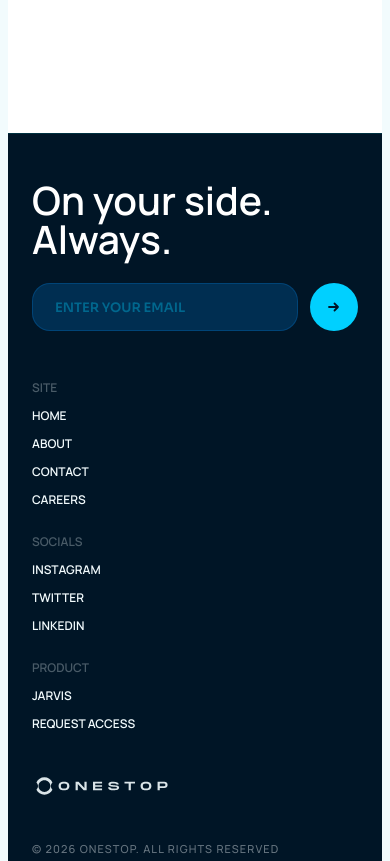
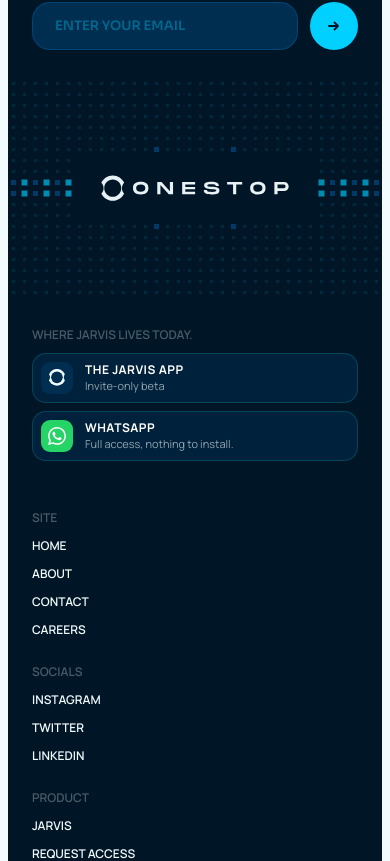
Before and after one commit to pritamX17/demo_site_for_apple_org_account, a Next.js app: page /jarvis in a window 390 px wide. Shown: the part 9009-9870 px from the top of the page. Built offline with nearby package versions, Linux system fonts and the light colour scheme; no server answers.

Commit message:
Footer v3: pixel pulse from the lockup, curved top, where-Jarvis-lives tiles on /jarvis
Co-Authored-By: Claude Fable 5.1 <noreply@anthropic.com>

```diff
--- a/app/home.css
+++ b/app/home.css
@@ -216,8 +216,20 @@
   .frame-wrap { position: relative; width: 100%; overflow: hidden; }
   .frame { position: relative; width: 1440px; transform-origin: top left; margin: 0 auto; }
   .abs { position: absolute; }
-  .f-foot { height: 816px; background: var(--deep950); }
-  .f-foot .panelbg { position: absolute; inset: 0; background: var(--deep950); overflow: hidden; }
+  .f-foot { height: 816px; background: transparent; border-radius: 56px 56px 0 0; overflow: hidden; }
+  .f-foot .panelbg { position: absolute; inset: 0; background: var(--deep950); overflow: hidden; border-radius: 56px 56px 0 0; }
+  .f-foot .pulse { left: 0; top: 132px; width: 1440px; height: 430px; }
+  .pulse { position: relative; overflow: hidden; }
+  .pulse canvas { position: absolute; inset: 0; width: 100%; height: 100%; display: block; }
+  .pulse .biglogo { position: absolute; left: 50%; top: 50%; transform: translate(-50%, -50%); height: auto; opacity: .96; }
+  .f-foot .where { left: 1000px; top: 592px; width: 328px; }
+  .where .k { margin: 0 0 10px; font-weight: 600; font-size: 12px; line-height: normal; text-transform: uppercase; color: var(--foam); opacity: .3; }
+  .where .tile { display: flex; align-items: center; gap: 12px; padding: 8px 12px 8px 8px; margin-bottom: 8px; border: 1px solid rgba(0, 253, 255, .16); border-radius: 14px; background: rgba(0, 46, 81, .5); color: #fff; }
+  .where .tile:hover { border-color: rgba(0, 253, 255, .45); }
+  .where .tile .ic { width: 32px; height: 32px; border-radius: 9px; display: flex; align-items: center; justify-content: center; flex: none; background: var(--deep); color: var(--foam); }
+  .where .tile.wa .ic { background: #25d366; color: #fff; }
+  .where .tile b { display: block; font-weight: 700; font-size: 12px; line-height: 1.2; text-transform: uppercase; letter-spacing: .04em; }
+  .where .tile small { display: block; margin-top: 2px; font-size: 11px; line-height: 1.3; color: rgba(242, 251, 253, .6); }
   .f-foot .panelbg::before { content: ""; position: absolute; left: 0; right: 0; top: 0; height: 1px; background: rgba(0, 253, 255, .12); }
   .f-foot .h1 { left: 112px; top: 54px; width: 480px; margin: 0; font-weight: 600; font-size: 56px; line-height: 1; color: #fff; }
   .f-foot .email { left: 863px; top: 76px; width: 327px; height: 48px; border-radius: 18px; background: var(--deep); border: 1px solid rgba(0, 90, 158, .5); color: var(--aqua); padding: 0 22px; font-family: var(--micro); font-weight: 600; font-size: 14px; line-height: 16px; text-transform: uppercase; box-shadow: 0 1px 2px rgba(5, 20, 27, .06), 0 4px 12px rgba(5, 20, 27, .05); }
@@ -226,9 +238,6 @@
   .f-foot .subscribe { left: 1146px; top: 84px; width: 32px; height: 32px; border-radius: 50%; border: 0; background: var(--aqua); color: var(--deep950); display: flex; align-items: center; justify-content: center; padding: 0; cursor: pointer; transition: transform .16s ease; }
   .f-foot .subscribe:hover { transform: scale(1.06); }
   .f-foot .email { padding-right: 56px; }
-  .f-foot .lockup { left: 1168px; top: 738px; width: 160px; height: 30px; opacity: .9; }
-  .f-foot .dotmatrix { left: 0; top: 132px; width: 1440px; height: 430px; background: url(/figma/footer-dotmatrix-canvas.png) center/contain no-repeat; }
-  .f-foot .dotfade { left: 0; top: 132px; width: 1440px; height: 430px; background: linear-gradient(180deg, #001526 0%, rgba(0, 21, 38, 0) 22%, rgba(0, 0, 0, 0) 82%, #001526 100%); }
   .f-foot .lbl { top: 622px; margin: 0; font-weight: 600; font-size: 12px; line-height: normal; text-transform: uppercase; color: var(--foam); opacity: .3; }
   .f-foot .lnk { top: 644px; margin: 0; font-weight: 600; font-size: 12px; line-height: normal; text-transform: uppercase; color: var(--foam); white-space: nowrap; border: 0; padding: 0; letter-spacing: 0; opacity: 1; }
   .f-foot .legal { left: 112px; top: 742px; margin: 0; font-weight: 500; font-size: 11px; letter-spacing: 1.1px; text-transform: uppercase; color: rgba(242, 251, 253, .42); white-space: nowrap; }
@@ -237,14 +246,15 @@
 
   /* footer · stacked version of the same frame for phones and tablets */
   .mfoot { display: none; padding: 0; }
-  .mfoot .panel { background: var(--deep950); border-radius: 0; padding: 48px 28px 32px; color: #fff; position: relative; overflow: hidden; }
+  .mfoot .panel { background: var(--deep950); border-radius: 32px 32px 0 0; padding: 48px 28px 32px; color: #fff; position: relative; overflow: hidden; }
+  .mfoot .pulse { height: 220px; margin: 28px -28px 0; }
+  .mfoot .where { margin-top: 28px; }
   .mfoot .panel::before { content: ""; position: absolute; left: 0; right: 0; top: 0; height: 1px; background: rgba(0, 253, 255, .12); }
   .mfoot h2 { margin: 0 0 24px; font-weight: 600; font-size: clamp(36px, 10vw, 48px); line-height: 1; }
   .mfoot .email2 { flex-direction: row !important; align-items: center; }
   .mfoot .email2 input { flex: 1 1 auto; height: 48px; background: var(--deep); border-color: rgba(0, 90, 158, .5); color: var(--aqua); }
   .mfoot .email2 input::placeholder { color: var(--aqua); opacity: .35; }
   .mfoot .sub { width: 48px; height: 48px; border-radius: 50%; display: flex; align-items: center; justify-content: center; padding: 0; border: 0; background: var(--aqua); color: var(--deep950); flex: none; }
-  .mfoot .lockup { display: block; margin: 40px 0 0; opacity: .9; }
   .mfoot .sub-old { height: 48px; padding: 0 22px; border-radius: 18px; border: 1px solid rgba(255, 255, 255, .9); background: transparent; color: #fff; font-weight: 700; font-size: 13px; text-transform: uppercase; }
   .mfoot .cols { display: grid; grid-template-columns: 1fr 1fr 1fr; gap: 24px; margin-top: 48px; }
   .mfoot .lbl { margin: 0 0 10px; font-weight: 600; font-size: 12px; text-transform: uppercase; color: var(--foam); opacity: .3; }
--- a/app/jarvis/jarvis.css
+++ b/app/jarvis/jarvis.css
@@ -139,11 +139,6 @@
   .gate .phone-slot .phone { transform: scale(.78); transform-origin: center; }
 
   /* ---------- 09 where Jarvis lives ---------- */
-  .strip { display: flex; align-items: center; justify-content: space-between; gap: 24px; padding: 26px var(--pad); border: 1px solid var(--line); border-radius: 24px; }
-  .strip p { margin: 0; font-size: 16px; line-height: 24px; color: var(--ink2); }
-  .strip b { font-weight: 600; color: var(--deep); }
-  .strip .wa { display: flex; align-items: center; gap: 10px; font-weight: 700; font-size: 13px; text-transform: uppercase; color: var(--tide); white-space: nowrap; }
-  .strip .wa i { width: 10px; height: 10px; border-radius: 50%; background: #25d366; }
 
   @media (max-width: 900px) {
     .jhero-m { display: block; margin: var(--gutter); border-radius: 32px; overflow: hidden; isolation: isolate; color: #fff; padding: 120px 24px 0;
@@ -174,7 +169,6 @@
     .vs3 .lab { font-family: var(--mono); font-size: 11px; letter-spacing: 1.8px; text-transform: uppercase; color: var(--muted); font-weight: 500; margin-bottom: 6px; }
     .vs3 .row > .j { padding: 12px 14px !important; border: 1px solid var(--line); border-radius: 16px !important; margin: 4px 0 0 !important; }
     .bento, .moments { grid-template-columns: 1fr; }
-    .strip { flex-direction: column; align-items: flex-start; }
   }
 }
 @keyframes jp-caret { to { opacity: 0; } }
--- a/app/jarvis/page.tsx
+++ b/app/jarvis/page.tsx
@@ -14,7 +14,6 @@ import { Different } from "@/components/jarvis/Different";
 import { Moments } from "@/components/jarvis/Moments";
 import { Quiet } from "@/components/jarvis/Quiet";
 import { Gate } from "@/components/jarvis/Gate";
-import { Where } from "@/components/jarvis/Where";
 
 export const metadata: Metadata = {
   title: "Jarvis — the wealthy have always had someone in their corner. Now you do too.",
@@ -51,8 +50,7 @@ export default function JarvisPage() {
       <Moments />
       <Quiet />
       <Gate />
-      <Where />
-      <FigmaFooter disclaimer={DISCLAIMER} button="Request access" product={["Jarvis", "/jarvis"]} cta={["Request access", "#gate"]} />
+      <FigmaFooter disclaimer={DISCLAIMER} button="Request access" product={["Jarvis", "/jarvis"]} cta={["Request access", "#gate"]} where />
       <MobileCta label="Request access" href="#gate" hideAt="#gate" />
     </div>
   );
--- a/app/mobile.css
+++ b/app/mobile.css
@@ -68,6 +68,7 @@
   .hp .close14 .ctas { flex-direction: column; align-items: stretch; justify-content: flex-start; gap: 18px; margin-top: 28px; }
   .hp .close14 .lnk { align-self: center; }
   .hp .mfoot .panel { padding: 48px 24px 40px; }
+  .hp .mfoot .pulse { margin-left: -24px; margin-right: -24px; }
 
   /* ── sticky bottom CTA (both pages) ── */
   .hp .mcta { position: fixed; left: 0; right: 0; bottom: 0; z-index: 50; padding: 10px 16px calc(10px + env(safe-area-inset-bottom)); background: rgba(248, 252, 254, .84); -webkit-backdrop-filter: blur(18px); backdrop-filter: blur(18px); border-top: 1px solid rgba(0, 46, 81, .08); transform: translateY(110%); transition: transform .45s cubic-bezier(.2, .7, .2, 1); }
@@ -134,9 +135,5 @@
   .hp.jp .gate .phone-slot { display: none; }
   .hp.jp .gate form { margin-top: 28px; }
   .hp.jp .gate .cta2 { width: 100%; }
-
-  /* ── JARVIS · where ── */
-  .hp.jp #where { padding-top: 64px !important; padding-bottom: 64px !important; }
-  .hp.jp .strip { padding: 22px 20px; gap: 16px; }
 }
 @media (min-width: 901px) { .hp .mcta { display: none; } }
--- a/components/home/FigmaFooter.tsx
+++ b/components/home/FigmaFooter.tsx
@@ -1,8 +1,9 @@
 "use client";
 
-import Image from "next/image";
 import Link from "next/link";
 import { type FormEvent, useEffect, useRef, useState } from "react";
+import { FooterPulse } from "@/components/home/FooterPulse";
+import { OrbitMark, WhatsAppMark } from "@/components/jarvis/logos";
 
 const DISCLAIMER =
   "OneStop AI provides education, information, and automation support — never financial advice. Jarvis, our first product, does not sell products or recommend securities. What comes next, beyond Money, is still being decided.";
@@ -14,11 +15,24 @@ const HREF: Record<string, string> = { Home: "/" };
 /** The Figma footer (208:1250, 1440×816), re-checked against Figma on 2026-09-08: full-bleed deep950, 1px tint line on top,
  *  headline 112/54, the email box alone at 863/76 (no button — Enter submits), links at 622/644, legal at 742. No disclaimer line.
  *  v2 (2026-09-08, Saurabh: "the footer is not there yet"): keeps the Figma geometry and adds an arrow submit inside the email box,
- *  a Product link group (Jarvis · CTA), the OneStop lockup bottom-right, and the disclaimer line under the legal line.
+ *  a Product link group (Jarvis · CTA) and the disclaimer line under the legal line.
+ *  v3 (2026-09-08): the static dot image becomes FooterPulse (a pixel waveform pulsing from the centred lockup),
+ *  the top corners are curved, and the Jarvis page's "Where Jarvis lives today" strip moves in here as two tiles (`where`).
  *  Above 900px it is the exact frame,
  *  laid out at 1440 with Figma coordinates and scaled to the viewport. Below
  *  900px the same content stacks into a readable column. */
-export function FigmaFooter({ disclaimer = DISCLAIMER, button = "Subscribe", product = ["Jarvis", "/jarvis"], cta = ["Try Jarvis", "/jarvis"] }: { disclaimer?: string; button?: string; product?: [string, string]; cta?: [string, string] } = {}) {
+/** "Where Jarvis lives today" — the two doors, as tiles (Jarvis page only). TODO(launch): the WhatsApp link. */
+function Where({ appHref }: { appHref: string }) {
+  return (
+    <>
+      <p className="k">Where Jarvis lives today.</p>
+      <a className="tile" href={appHref} data-to={appHref.startsWith("#") ? "" : undefined}><span className="ic"><OrbitMark size={16} /></span><span><b>The Jarvis app</b><small>Invite-only beta</small></span></a>
+      <a className="tile wa" href="#"><span className="ic"><WhatsAppMark size={18} /></span><span><b>WhatsApp</b><small>Full access, nothing to install.</small></span></a>
+    </>
+  );
+}
+
+export function FigmaFooter({ disclaimer = DISCLAIMER, button = "Subscribe", product = ["Jarvis", "/jarvis"], cta = ["Try Jarvis", "/jarvis"], where = false }: { disclaimer?: string; button?: string; product?: [string, string]; cta?: [string, string]; where?: boolean } = {}) {
   const wrap = useRef<HTMLDivElement>(null);
   const frame = useRef<HTMLDivElement>(null);
   const [sent, setSent] = useState(false);
@@ -49,7 +63,8 @@ export function FigmaFooter({ disclaimer = DISCLAIMER, button = "Subscribe", pro
       {/* desktop: the exact frame */}
       <div className="frame-wrap" ref={wrap}>
         <div className="frame f-foot" ref={frame}>
-          <div className="panelbg"><div className="abs dotmatrix" /><div className="abs dotfade" /></div>
+          <div className="panelbg" />
+          <FooterPulse className="abs" />
           <h2 className="abs h1">On your side. Always.</h2>
           <form onSubmit={onSubmit} style={{ display: "contents" }}>
             <input className="abs email" type="email" required placeholder={sent ? "Thank you" : "Enter your email"} aria-label="Email" disabled={sent} />
@@ -69,7 +84,7 @@ export function FigmaFooter({ disclaimer = DISCLAIMER, button = "Subscribe", pro
           <p className="abs lbl" style={{ left: 704 }}>Product</p>
           <Link className="abs lnk" style={{ left: 704 }} href={product[1]}>{product[0]}</Link>
           <a className="abs lnk" style={{ left: 704 + 64 }} href={cta[1]} data-to={cta[1].startsWith("#") ? "" : undefined}>{cta[0]}</a>
-          <Image className="abs lockup" src="/figma/nav-logo.svg" alt="OneStop AI" width={160} height={30} />
+          {where && <div className="abs where"><Where appHref={cta[1]} /></div>}
           <p className="abs legal">© 2026 OneStop. All rights reserved &nbsp;|&nbsp; <b>Privacy Policy &nbsp;|&nbsp; Terms of Service</b></p>
           <p className="abs disc">{disclaimer}</p>
         </div>
@@ -87,12 +102,13 @@ export function FigmaFooter({ disclaimer = DISCLAIMER, button = "Subscribe", pro
               <button className="sub" type="submit" aria-label={button}><svg width="16" height="16" viewBox="0 0 16 16" fill="none" aria-hidden="true"><path d="M3 8h9M8.5 4.5 12 8l-3.5 3.5" stroke="currentColor" strokeWidth="1.8" strokeLinecap="round" strokeLinejoin="round" /></svg></button>
             </form>
           )}
+          <FooterPulse cell={11} logo={200} />
+          {where && <div className="where"><Where appHref={cta[1]} /></div>}
           <div className="cols">
             <div><p className="lbl">Site</p><div className="lnks">{SITE.map((n) => (HREF[n] ? <Link key={n} href={HREF[n]}>{n}</Link> : <a key={n} href="#">{n}</a>))}</div></div>
             <div><p className="lbl">Socials</p><div className="lnks">{SOCIAL.map((n) => <a key={n} href="#">{n}</a>)}</div></div>
             <div><p className="lbl">Product</p><div className="lnks"><Link href={product[1]}>{product[0]}</Link><a href={cta[1]} data-to={cta[1].startsWith("#") ? "" : undefined}>{cta[0]}</a></div></div>
           </div>
-          <Image className="lockup" src="/figma/nav-logo.svg" alt="OneStop AI" width={140} height={26} />
           <p className="legal">© 2026 OneStop. All rights reserved<br /><b>Privacy Policy &nbsp;|&nbsp; Terms of Service</b></p>
           <p className="disc">{disclaimer}</p>
         </div>
--- /dev/null
+++ b/components/home/FooterPulse.tsx
@@ -0,0 +1,97 @@
+"use client";
+
+import Image from "next/image";
+import { useEffect, useRef } from "react";
+import { gsap, ScrollTrigger } from "@/lib/gsap";
+
+/** The footer's living dot-matrix: a pixel waveform that pulses outward from the
+ *  OneStop lockup on both sides, with a talking cadence (bursts and pauses).
+ *  Pure canvas, driven by the GSAP ticker only while the footer is on screen.
+ *  Brightness is quantised to three steps so it reads as pixels, not a glow. */
+export function FooterPulse({ className = "", cell = 14, logo = 280 }: { className?: string; cell?: number; logo?: number }) {
+  const box = useRef<HTMLDivElement>(null);
+  const cv = useRef<HTMLCanvasElement>(null);
+
+  useEffect(() => {
+    const el = box.current, c = cv.current;
+    if (!el || !c) return;
+    const ctx = c.getContext("2d");
+    if (!ctx) return;
+    const reduced = matchMedia("(prefers-reduced-motion: reduce)").matches;
+    let W = 0, H = 0, dpr = 1, cols = 0, rows = 0;
+    const dot = Math.round(cell * 0.42);
+
+    const resize = () => {
+      W = el.clientWidth; H = el.clientHeight;
+      dpr = Math.min(2, window.devicePixelRatio || 1);
+      c.width = Math.round(W * dpr); c.height = Math.round(H * dpr);
+      ctx.setTransform(dpr, 0, 0, dpr, 0, 0);
+      cols = Math.floor(W / cell); rows = Math.floor(H / cell);
+    };
+    const hash = (n: number) => { const h = Math.sin(n * 127.1 + 311.7) * 43758.5453; return h - Math.floor(h); };
+    // a voice-like envelope: phrases, syllables, pauses
+    const voice = (t: number) => {
+      const phrase = 0.5 + 0.5 * Math.sin(t * 0.37 + 0.8);
+      const syl = 0.45 + 0.3 * Math.sin(t * 2.1) + 0.2 * Math.sin(t * 3.7 + 1.3) + 0.15 * Math.sin(t * 5.3 + 2.1);
+      return Math.max(0.16, Math.min(1, syl * (0.35 + 0.65 * phrase * phrase)));
+    };
+    const LEVELS = ["rgba(0,90,158,.55)", "rgba(0,160,204,.85)", "rgba(0,208,255,1)"];
+
+    const draw = (t: number) => {
+      ctx.clearRect(0, 0, W, H);
+      const ox = (W - cols * cell) / 2 + cell / 2, oy = (H - rows * cell) / 2 + cell / 2;
+      const cx = (cols - 1) / 2, my = (rows - 1) / 2;
+      const v = voice(t);
+      const half = cols / 2;
+      // keep a clear patch behind the lockup
+      const lw = logo / cell / 2 + 1.5, lh = (logo * 0.19) / cell / 2 + 1.5;
+      for (let i = 0; i < cols; i++) {
+        const d = Math.abs(i - cx);
+        const att = Math.max(0, 1 - d / half);
+        const wave = 0.5 + 0.5 * Math.sin(d * 0.42 - t * 4.2);
+        const grain = 0.65 + 0.35 * hash(d * 7 + Math.floor(t * 2.5));
+        const hh = Math.min(my, (0.9 + (rows * 0.42) * v * wave * att * att) * grain);
+        for (let j = 0; j < rows; j++) {
+          const dy = Math.abs(j - my);
+          if (d < lw && dy < lh) continue;
+          const x = ox + i * cell, y = oy + j * cell;
+          if (dy <= hh) {
+            const q = Math.min(2, Math.floor((1 - dy / (hh + 0.001)) * 3));
+            ctx.fillStyle = LEVELS[q];
+            const s = dot + q;
+            ctx.fillRect(x - s / 2, y - s / 2, s, s);
+          } else {
+            ctx.fillStyle = "rgba(0,208,255,.11)";
+            ctx.fillRect(x - dot / 2 + 1, y - dot / 2 + 1, dot - 2, dot - 2);
+          }
+        }
+      }
+    };
+
+    resize();
+    const tick = (time: number) => draw(time);
+    if (reduced) {
+      draw(2.2);
+    } else {
+      const st = ScrollTrigger.create({
+        trigger: el,
+        start: "top bottom",
+        end: "bottom top",
+        onToggle: (s) => (s.isActive ? gsap.ticker.add(tick) : gsap.ticker.remove(tick)),
+      });
+      const ro = new ResizeObserver(() => { resize(); draw(gsap.ticker.time); });
+      ro.observe(el);
+      return () => { st.kill(); gsap.ticker.remove(tick); ro.disconnect(); };
+    }
+    const ro = new ResizeObserver(() => { resize(); draw(2.2); });
+    ro.observe(el);
+    return () => ro.disconnect();
+  }, [cell, logo]);
+
+  return (
+    <div className={`pulse ${className}`} ref={box} aria-hidden="true">
+      <canvas ref={cv} />
+      <Image className="biglogo" src="/figma/nav-logo.svg" alt="" width={logo} height={Math.round(logo * 0.189)} />
+    </div>
+  );
+}
--- a/components/jarvis/logos.tsx
+++ b/components/jarvis/logos.tsx
@@ -35,3 +35,12 @@ export function ClaudeMark({ size = 24, className }: { size?: number; className?
     </svg>
   );
 }
+
+/** WhatsApp glyph (simple-icons). */
+export function WhatsAppMark({ size = 24, className }: { size?: number; className?: string }) {
+  return (
+    <svg className={className} width={size} height={size} viewBox="0 0 24 24" aria-hidden="true" style={{ display: "block", flex: "none" }}>
+      <path fill="currentColor" d="M17.472 14.382c-.297-.149-1.758-.867-2.03-.967-.273-.099-.471-.148-.67.15-.197.297-.767.966-.94 1.164-.173.199-.347.223-.644.075-.297-.15-1.255-.463-2.39-1.475-.883-.788-1.48-1.761-1.653-2.059-.173-.297-.018-.458.13-.606.134-.133.298-.347.446-.52.149-.174.198-.298.298-.497.099-.198.05-.371-.025-.52-.075-.149-.669-1.612-.916-2.207-.242-.579-.487-.5-.669-.51-.173-.008-.371-.01-.57-.01-.198 0-.52.074-.792.372-.272.297-1.04 1.016-1.04 2.479 0 1.462 1.065 2.875 1.213 3.074.149.198 2.096 3.2 5.077 4.487.709.306 1.262.489 1.694.625.712.227 1.36.195 1.871.118.571-.085 1.758-.719 2.006-1.413.248-.694.248-1.289.173-1.413-.074-.124-.272-.198-.57-.347m-5.421 7.403h-.004a9.87 9.87 0 01-5.031-1.378l-.361-.214-3.741.982.998-3.648-.235-.374a9.86 9.86 0 01-1.51-5.26c.001-5.45 4.436-9.884 9.888-9.884 2.64 0 5.122 1.03 6.988 2.898a9.825 9.825 0 012.893 6.994c-.003 5.45-4.437 9.884-9.885 9.884m8.413-18.297A11.815 11.815 0 0012.05 0C5.495 0 .16 5.335.157 11.892c0 2.096.547 4.142 1.588 5.945L.057 24l6.305-1.654a11.882 11.882 0 005.683 1.448h.005c6.554 0 11.89-5.335 11.893-11.893a11.821 11.821 0 00-3.48-8.413Z" />
+    </svg>
+  );
+}
```
Also changed, not shown: components/jarvis/Where.tsx (deleted, +0 -11 lines), 1 other file (tests, documents, lock files or other folders).
